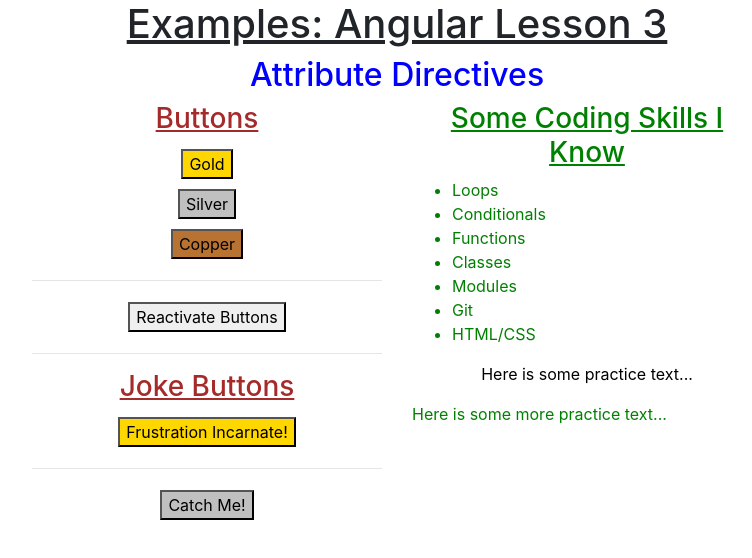
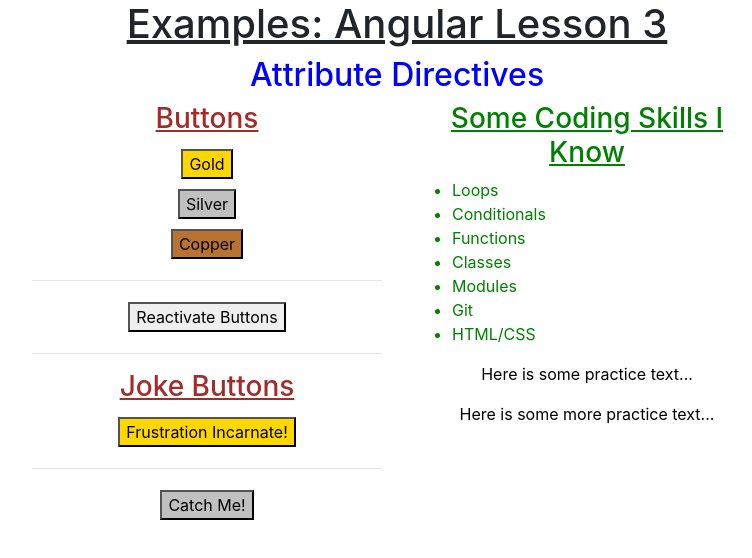
Before and after one commit to LaunchCodeEducation/angular-lc101-projects, an Angular app in the folder lesson3/examples/: page / in a window 1280 px wide. Shown: the top 558 px of the page, without its empty margins (243-995 px from the left). Built offline with nearby package versions, Linux system fonts and the light colour scheme.

Commit message:
Final tweaks to example solutions for Angular lesson 3.

```diff
--- a/lesson3/examples/src/app/skill-set/skill-set.component.html
+++ b/lesson3/examples/src/app/skill-set/skill-set.component.html
@@ -1,7 +1,7 @@
 <div class="skills">
     <h3>{{listHeading}}</h3>
     <ul>
-       <li *ngFor="let skill of skills" [class.pStyle]="changeColor" (click)="changeColor = !changeColor">{{skill}}</li>
+       <li *ngFor="let skill of skills">{{skill}}</li>
     </ul>
     <p [style.color]="color" [align]="alignment">Here is some practice text...</p>
     <p [class.pStyle] = "changeColor" (click)="changeColor = !changeColor">Here is some more practice text...</p>
--- a/lesson3/examples/src/app/skill-set/skill-set.component.ts
+++ b/lesson3/examples/src/app/skill-set/skill-set.component.ts
@@ -10,7 +10,7 @@
    skills: string[] = ['Loops', 'Conditionals', 'Functions', 'Classes', 'Modules', 'Git', 'HTML/CSS'];
    alignment: string = 'center';
    color: string = 'black';
-   changeColor: boolean = false;
+   changeColor: boolean = true;
 
    constructor() { }
 
```
